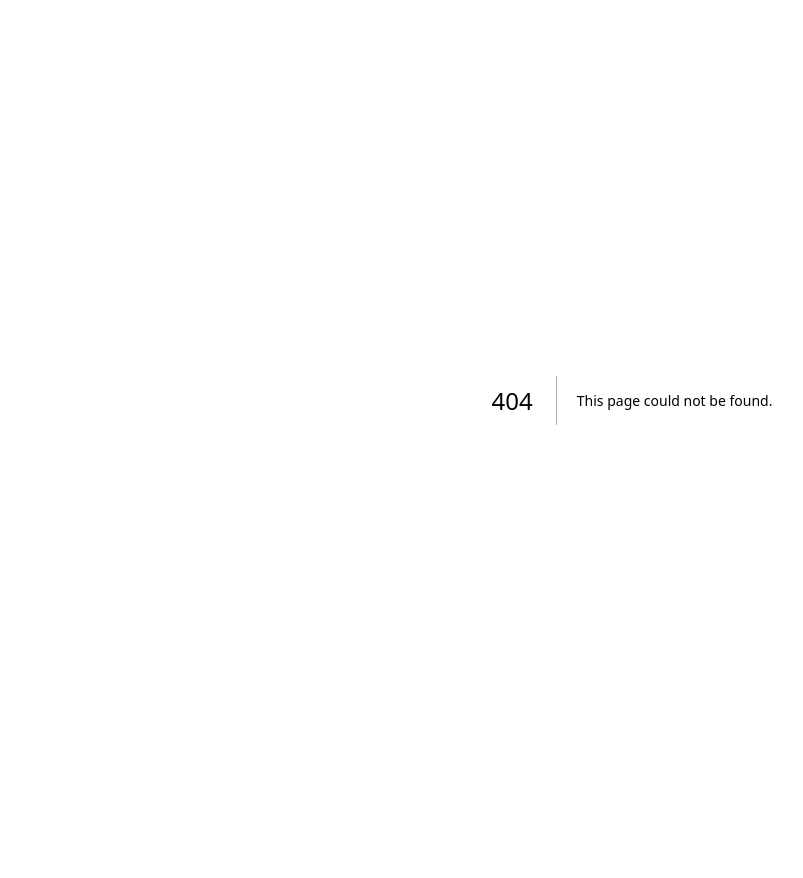
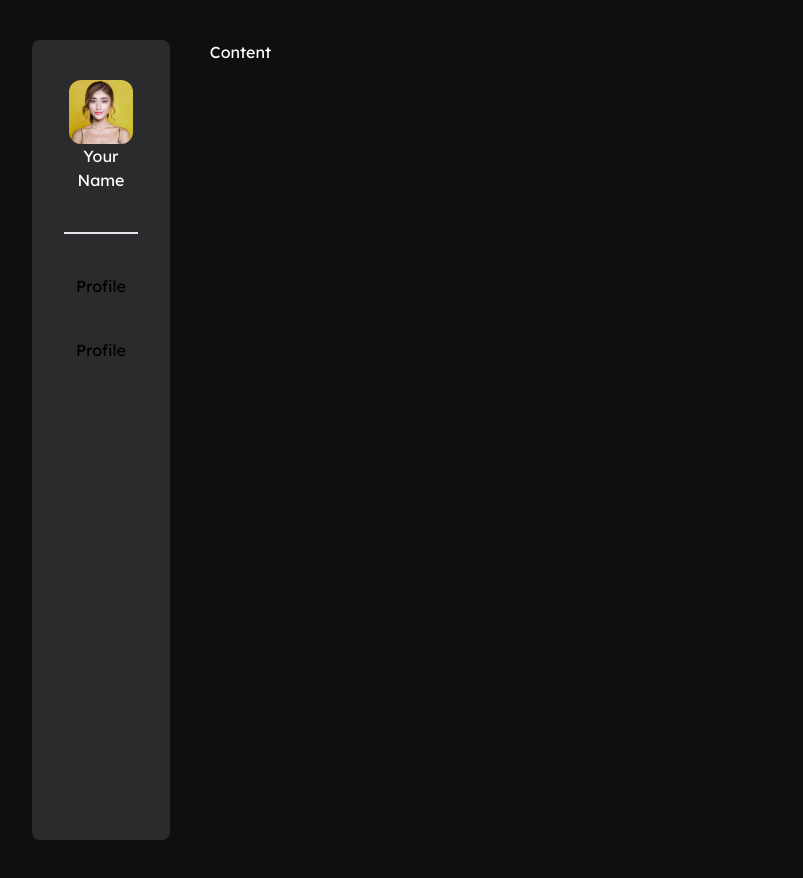
Before and after one commit to uttamaPrh/expense_tracker_frontend, a Next.js app: page /dashboard in a window 1280 px wide. Before the commit this address had no page. Shown: the whole page, without its empty margins (8-811 px from the left). Before the commit the page ends 800 px from the top, so only its background shows below. Built offline with nearby package versions, Linux system fonts and the light colour scheme.

Commit message:
initial setup

```diff
--- a/src/app/about/page.tsx
+++ /dev/null
@@ -1,7 +0,0 @@
-import React from "react";
-
-const About = () => {
-  return <div>About</div>;
-};
-
-export default About;
--- /dev/null
+++ b/src/app/colaborate/page.tsx
@@ -0,0 +1,7 @@
+import React from "react";
+
+const Colaborate = () => {
+  return <div>Colaborate</div>;
+};
+
+export default Colaborate;
--- /dev/null
+++ b/src/app/components/ui/sidebar/line/line.tsx
@@ -0,0 +1,7 @@
+import React from "react";
+
+const Line = () => {
+  return <div className="w-full border-[0.5px] border-lighter"></div>;
+};
+
+export default Line;
--- /dev/null
+++ b/src/app/components/ui/sidebar/sideBar.tsx
@@ -0,0 +1,27 @@
+import Image from "next/image";
+import React from "react";
+import Line from "./line/line";
+
+const SideBar = () => {
+  return (
+    <div className="bg-light rounded-lg px-8 pt-[40px] pb-6 flex flex-col items-center gap-[40px]">
+      <div className="flex flex-col items-center">
+        <div className="w-[64px] h-[64px] ">
+          <Image
+            src="/profile/pp.png"
+            width={100}
+            height={100}
+            className="h-full w-full rounded-xl object-cover"
+            alt="profilePicture"
+          />
+        </div>
+        <div className="text-white text-md text-center  ">Your Name</div>
+      </div>
+      <Line />
+      <div>Profile</div>
+      <div>Profile</div>
+    </div>
+  );
+};
+
+export default SideBar;
--- /dev/null
+++ b/src/app/dashboard/page.tsx
@@ -0,0 +1,11 @@
+import React from "react";
+
+const Dashboard = () => {
+  return (
+    <>
+      <div className="w-full h-screen text-white">Content</div>
+    </>
+  );
+};
+
+export default Dashboard;
--- a/src/app/layout.tsx
+++ b/src/app/layout.tsx
@@ -1,12 +1,13 @@
 import type { Metadata } from "next";
-import { Inter } from "next/font/google";
+import { Lexend } from "next/font/google";
 import "./globals.css";
+import SideBar from "./components/ui/sidebar/sideBar";
 
-const inter = Inter({ subsets: ["latin"] });
+const lexend = Lexend({ subsets: ["latin"] });
 
 export const metadata: Metadata = {
-  title: "Create Next App",
-  description: "Generated by create next app",
+  title: "Expense Tracker",
+  description: "Your personal expense tracker",
 };
 
 export default function RootLayout({
@@ -15,8 +16,15 @@ export default function RootLayout({
   children: React.ReactNode;
 }>) {
   return (
-    <html lang="en">
-      <body className={inter.className}>{children}</body>
-    </html>
+    <>
+      <html>
+        <body
+          className={`${lexend.className} bg-dark flex gap-[40px] p-[40px]`}
+        >
+          <SideBar />
+          {children}
+        </body>
+      </html>
+    </>
   );
 }
--- a/src/app/page.tsx
+++ b/src/app/page.tsx
@@ -1,7 +1,11 @@
 import React from "react";
 
 const Home = () => {
-  return <div>Home</div>;
+  return (
+    <>
+      <div>For Login And Signup</div>
+    </>
+  );
 };
 
 export default Home;
--- a/tailwind.config.ts
+++ b/tailwind.config.ts
@@ -8,10 +8,15 @@ const config: Config = {
   ],
   theme: {
     extend: {
-      backgroundImage: {
-        "gradient-radial": "radial-gradient(var(--tw-gradient-stops))",
-        "gradient-conic":
-          "conic-gradient(from 180deg at 50% 50%, var(--tw-gradient-stops))",
+      colors: {
+        dark: "#0e0f0f",
+        light: "#2a2b2c",
+        lighter: "6d6f6d",
+        green: "#649b89",
+        cream: "#f2f1f1",
+      },
+      screens: {
+        xxl: "1440px",
       },
     },
   },
```
Also changed, not shown: public/profile/pp.png (added).
